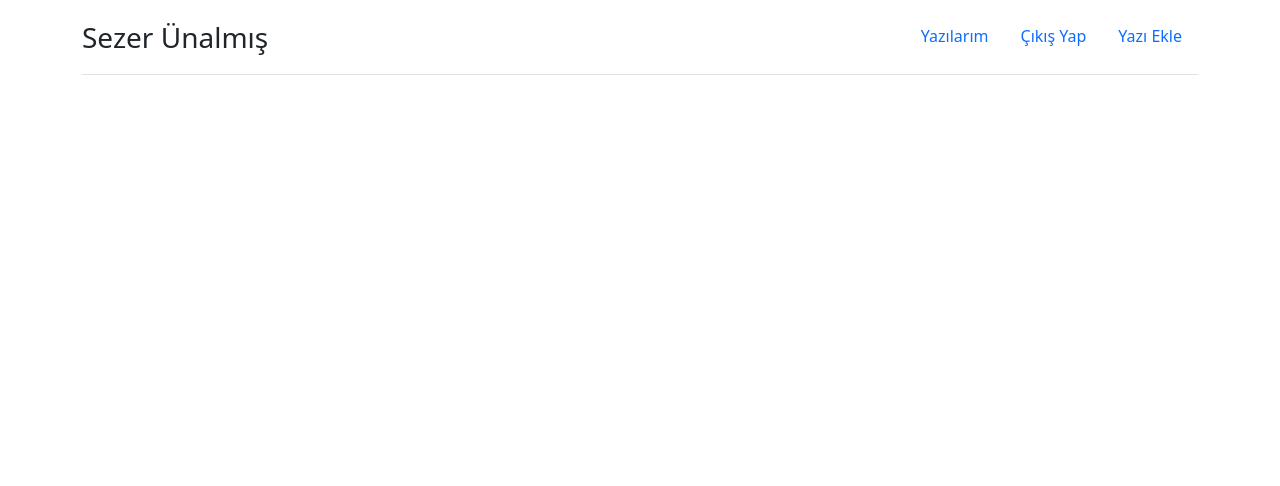
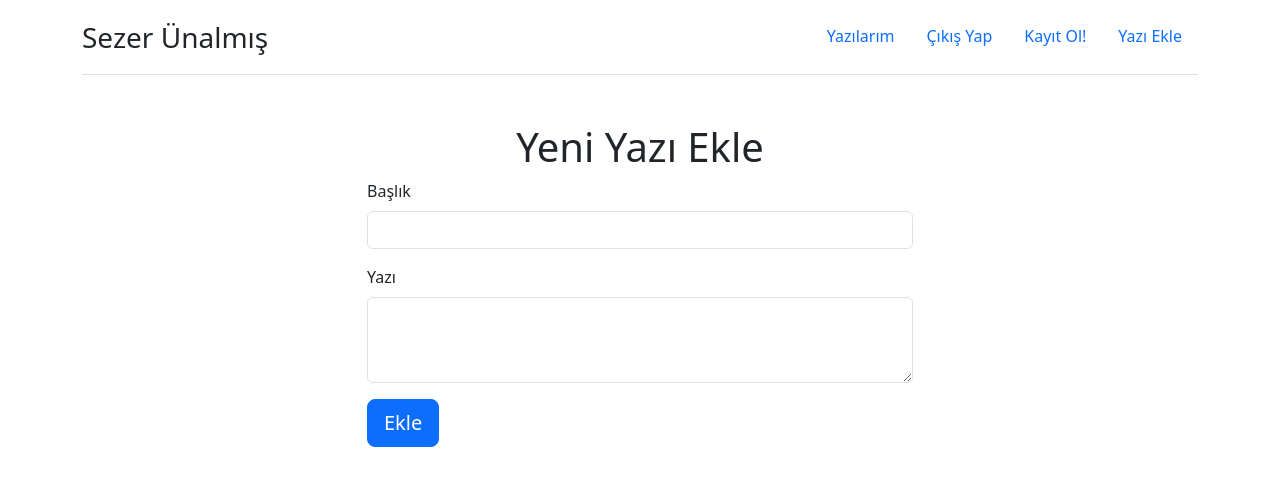
Before and after one commit to Sezer5/VueFirebaseProject, a Vue app: page /admin/addArticle in a window 1280 px wide. Shown: the top 486 px of the page. Built offline with nearby package versions, Linux system fonts and the light colour scheme.

Commit message:
Yazı ekleme formu tasarımı bitti

```diff
--- a/src/components/Header.vue
+++ b/src/components/Header.vue
@@ -1,18 +1,21 @@
 <template>
     <div class="container">
         <header class="d-flex py-3 border-bottom mb-5">
-            <a to="/" class="me-auto text-decoration-none text-dark">
+            <router-link to="/" class="me-auto text-decoration-none text-dark">
                 <span class="fs-3">Sezer Ünalmış</span>
-            </a>
+            </router-link>
             <ul class="nav nav-pills">
                 <li class="nav-item">
-                    <a class="nav-link"  to="/">Yazılarım</a>
+                    <router-link class="nav-link"  to="/">Yazılarım</router-link>
                 </li>
                 <li class="nav-item">
-                    <a class="nav-link" to="#">Çıkış Yap</a>
+                    <router-link class="nav-link" to="#">Çıkış Yap</router-link>
                 </li>
                 <li class="nav-item">
-                    <a class="nav-link" to="#">Yazı Ekle</a>
+                    <router-link class="nav-link" to="/users/register">Kayıt Ol!</router-link>
+                </li>
+                <li class="nav-item">
+                    <router-link class="nav-link" to="/admin/addarticle">Yazı Ekle</router-link>
                 </li>
             </ul>
         </header>
--- /dev/null
+++ b/src/components/admin/AddArticle.vue
@@ -0,0 +1,26 @@
+<template>
+    <div class="row justify-content-center">
+        <div class="col-md-6">
+            <h1 class="text-center">Yeni Yazı Ekle</h1>
+            <form>
+                <div class="form-group mb-3">
+                    <label class="form-label">Başlık</label>
+                    <input type="text" class="form-control">
+                </div>
+                <div class="form-group mb-3">
+                    <label class="form-label">Yazı</label>
+                    <textarea class="form-control" rows="3"></textarea>
+                </div>
+                <button type="submit" class="btn btn-primary btn-lg">Ekle</button>
+            </form>
+        </div>
+    </div>
+</template>
+
+<script setup>
+
+</script>
+
+<style>
+
+</style>
--- /dev/null
+++ b/src/components/users/Register.vue
@@ -0,0 +1,11 @@
+<template>
+    <div>Register</div>
+</template>
+
+<script setup>
+
+</script>
+
+<style>
+
+</style>
--- a/src/router/index.js
+++ b/src/router/index.js
@@ -1,5 +1,7 @@
 import { createRouter, createWebHistory } from 'vue-router'
 import Home from '@/components/Home.vue'
+import AddArticle from '@/components/admin/AddArticle.vue'
+import Register from '@/components/users/Register.vue'
 
 const router = createRouter({
   history: createWebHistory(import.meta.env.BASE_URL),
@@ -9,6 +11,16 @@ const router = createRouter({
       name: 'home',
       component: Home,
     },
+    {
+      path: '/users/register',
+      name: 'register',
+      component: Register,
+    },
+    {
+      path: '/admin/addArticle',
+      name: 'addarticle',
+      component: AddArticle,
+    }
 
   ],
 })
```
